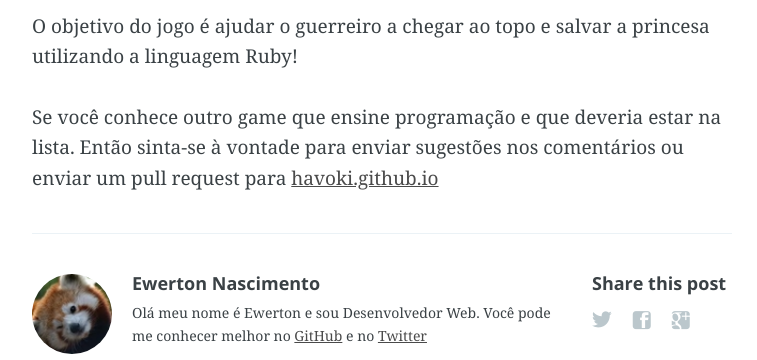
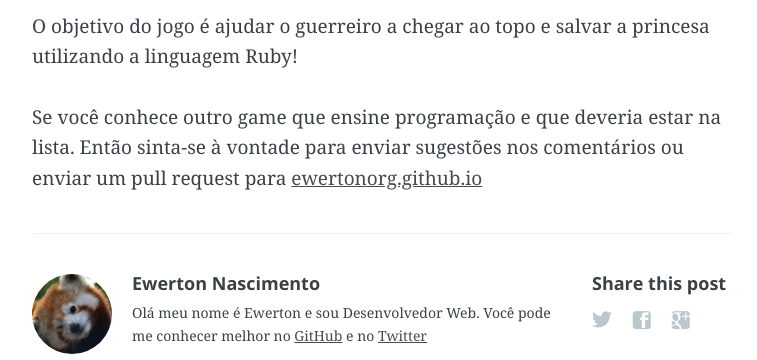
Before and after one commit to mjmendo/mjmendo.github.io, a Jekyll site: the page built from _posts/2014-01-09-aprendendo-a-programar-de-forma-divertida.md, in a window 1280 px wide. Shown: the part 1724-2084 px from the top of the page, without its empty margins (258-1015 px from the left). Built offline with Jekyll 4.4.1, drawn with Linux system fonts in a browser that asks for light colours; Markdown is read by kramdown in place of the engine named in the settings.

Commit message:
Update 2014-01-09-aprendendo-a-programar-de-forma-divertida.md

```diff
--- a/_posts/2014-01-09-aprendendo-a-programar-de-forma-divertida.md
+++ b/_posts/2014-01-09-aprendendo-a-programar-de-forma-divertida.md
@@ -29,4 +29,4 @@ O objetivo do jogo é ajudar o guerreiro a chegar ao topo e salvar a princesa ut
 
 Se você conhece outro game que ensine programação e que deveria estar na lista.
 Então sinta-se à vontade para enviar sugestões nos comentários ou enviar um pull
-request para [havoki.github.io](https://github.com/havoki/havoki.github.io)
+request para [ewertonorg.github.io](https://github.com/ewertonorg/ewertonorg.github.io)
```
